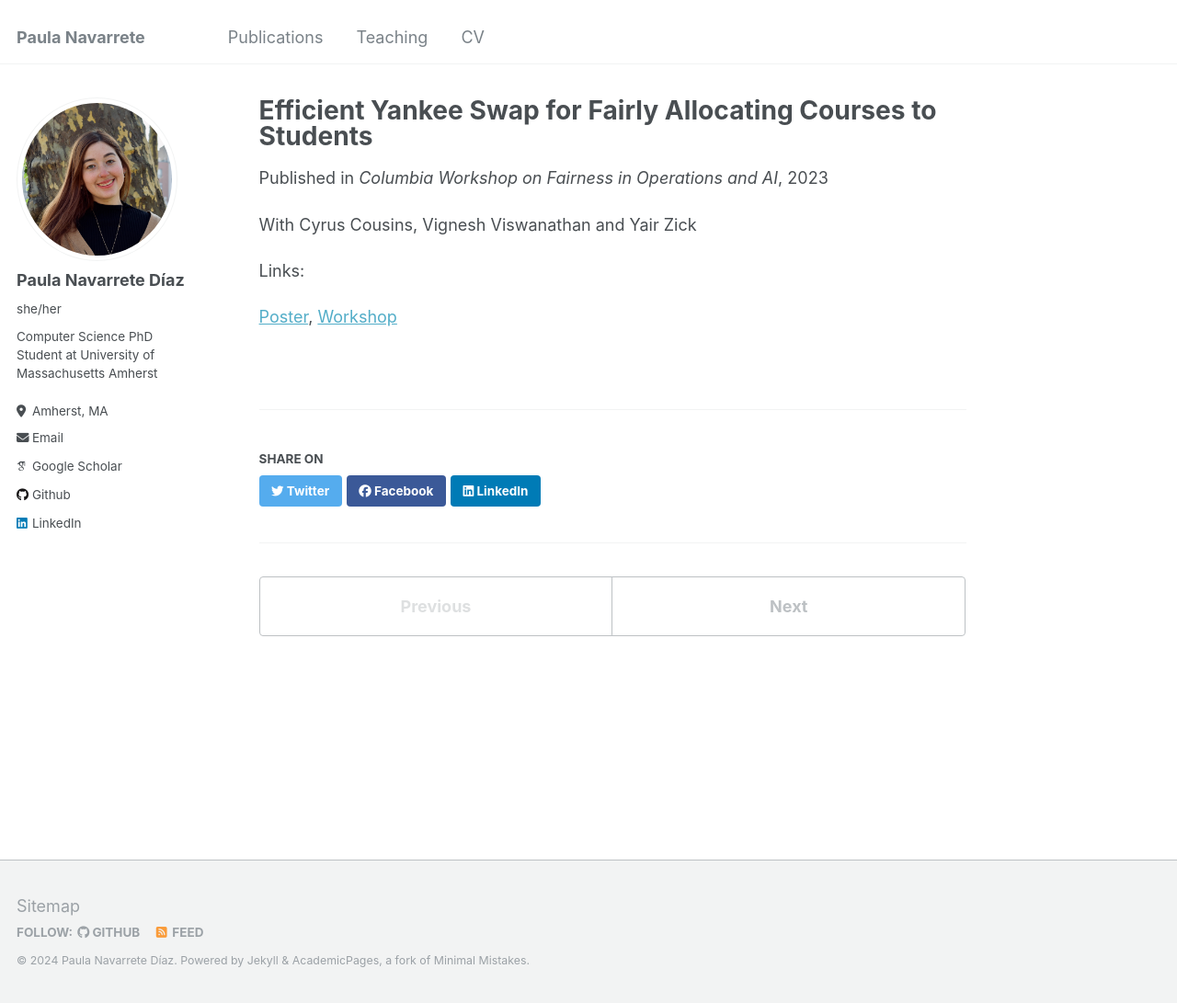
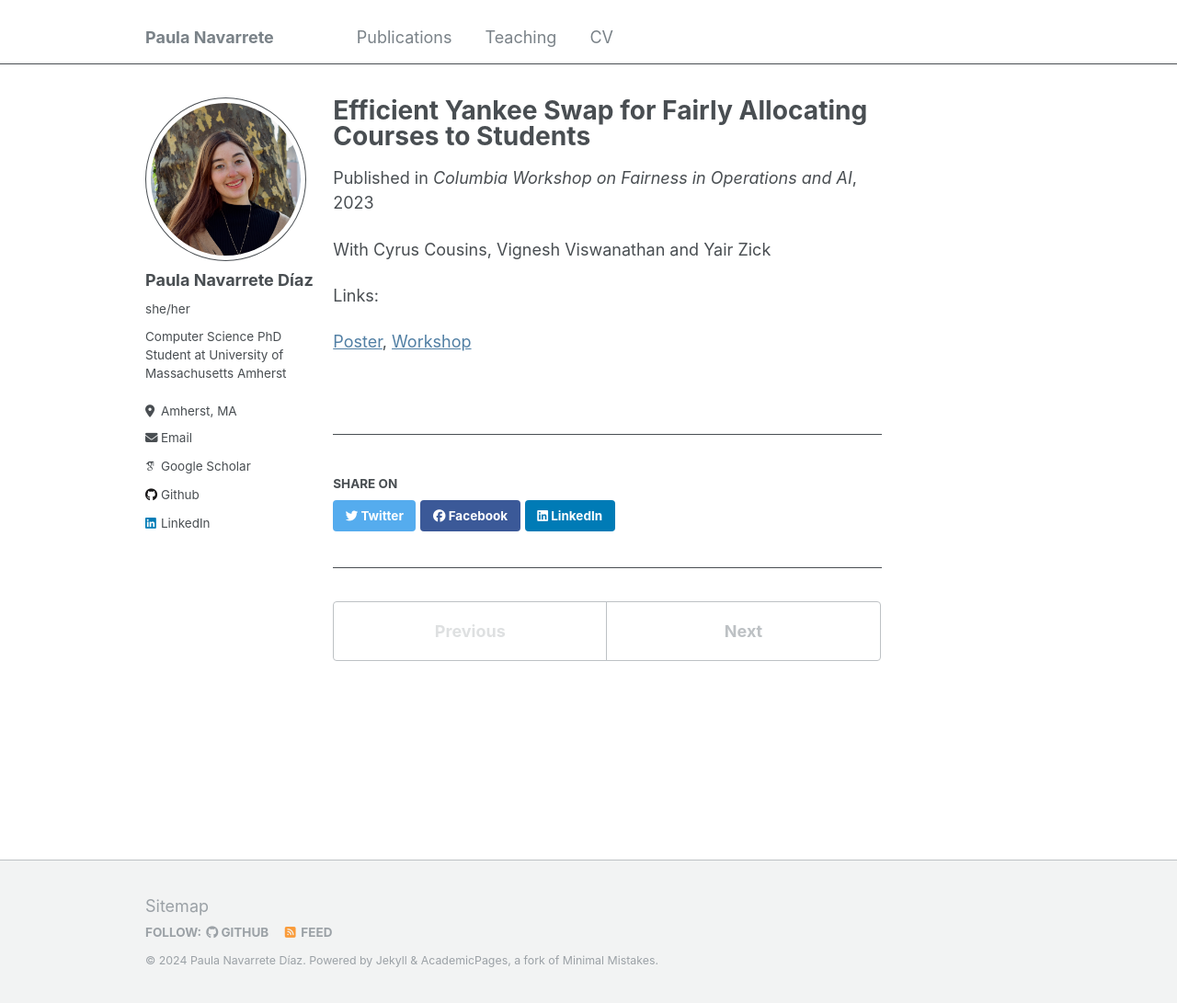
Before and after one commit to cheerstopaula/cheerstopaula.github.io, a Jekyll site: the page built from _publications/2023-11-30-ColumbiaPoster.md, in a window 1280 px wide and 1091 px high. Shown: the whole window at 92% size. Built offline with Jekyll 4.4.1, drawn with Linux system fonts in a browser that asks for light colours; some web fonts are replaced.

Commit message:
play sizes

```diff
--- a/_sass/_variables.scss
+++ b/_sass/_variables.scss
@@ -33,7 +33,7 @@
 $caption-font-family        : $serif;
 
 /* type scale */
-$type-size-1                : 2.141em;  // ~39.056px
+$type-size-1                : 2.441em;  // ~39.056px
 $type-size-2                : 1.953em;  // ~31.248px
 $type-size-3                : 1.563em;  // ~25.008px
 $type-size-4                : 1.25em;   // ~20px
@@ -46,8 +46,8 @@
 $masthead-height            : 70px;
 
 /* Sidebar properties */
-$sidebar-screen-min-width   : 2048px;
-$sidebar-link-max-width     : 500px;
+$sidebar-screen-min-width   : 1024px;
+$sidebar-link-max-width     : 250px;
 
 
 
@@ -66,13 +66,13 @@
 $code-background-color      : #fafafa;
 $code-background-color-dark : $light-gray;
 $text-color                 : $dark-gray;
-$border-color               : $lighter-gray;
+$border-color               : $dark-gray;
 
 $primary-color              : #7a8288;
 $success-color              : #62c462;
 $warning-color              : #f89406;
 $danger-color               : #ee5f5b;
-$info-color                 : #52adc8;
+$info-color                 : #517fa4;
 
 /* brands */
 $behance-color              : #1769FF;
@@ -124,9 +124,9 @@
 
 $small                      : 600px !default;
 $medium                     : 768px !default;
-$medium-wide                : 900px !default;
+$medium-wide                : 800px !default;
 $large                      : 925px !default;
-$x-large                    : 1280px !default;
+$x-large                    : 1000px !default;
 
 /*
    Grid
```
